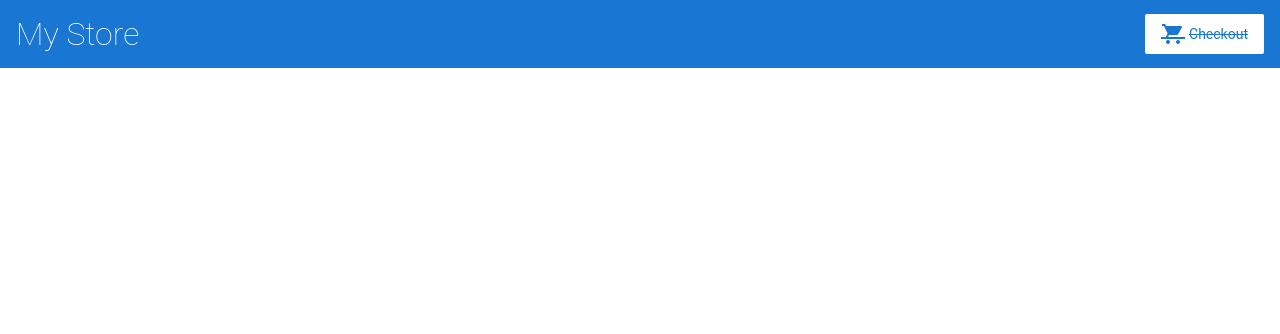
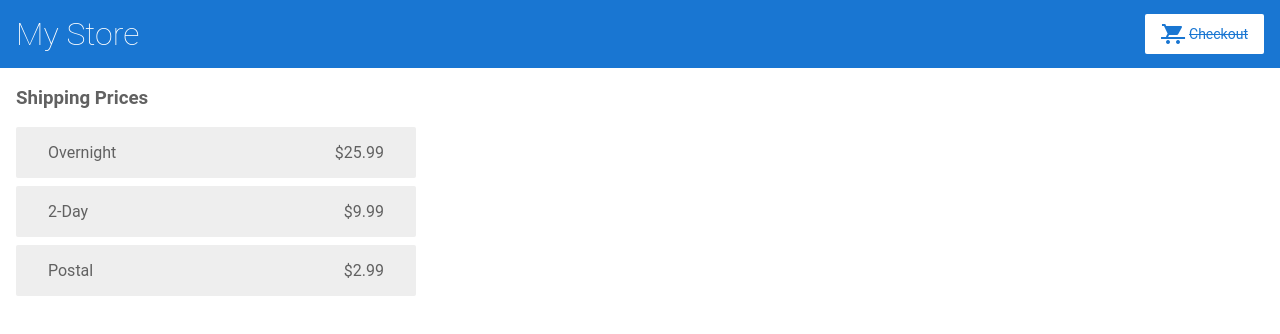
Before and after one commit to danelia1998/angular-tutorial-first, an Angular app in the folder my-app/: page /shipping in a window 1280 px wide. Before the commit this address led to /. Shown: the top 334 px of the page. Built offline with nearby package versions, Linux system fonts and the light colour scheme.

Commit message:
feat(4-shipping-prices): Finish tutorial

```diff
--- a/my-app/src/app/cart.service.ts
+++ b/my-app/src/app/cart.service.ts
@@ -1,4 +1,6 @@
 import { Injectable } from '@angular/core';
+import { HttpClient } from '@angular/common/http';
+
 
 
 @Injectable({
@@ -7,7 +9,9 @@
 export class CartService {
     items = [];
 
-    constructor() {}
+    constructor(
+        private http: HttpClient
+    ) {}
 
     addToCart(product) {
         this.items.push(product);
@@ -22,4 +26,8 @@
 
         return this.items;
     }
+
+    getShippingPrices() {
+        return this.http.get('/assets/shipping.json');
+    }
 }
--- a/my-app/src/app/cart/cart.component.html
+++ b/my-app/src/app/cart/cart.component.html
@@ -1,4 +1,8 @@
 <h3>Cart</h3>
+
+<p>
+    <a routerLink="/shipping">Shipping Prices</a>
+</p>
 
 <div class="cart-item" *ngFor="let item of items">\
     <span>
@@ -7,4 +11,7 @@
     <span>
         {{ item.price | currency }}
     </span>
+    <!-- <button (click) = "addToCart(product)">
+        Buy
+    </button> -->
 </div>
--- /dev/null
+++ b/my-app/src/app/shipping/shipping.component.html
@@ -0,0 +1,6 @@
+<h3>Shipping Prices</h3>
+
+<div class="shipping-item" *ngFor= "let shipping of shippingCosts | async">
+    <span>{{shipping.type}}</span>
+    <span>{{shipping.price | currency}}</span>
+</div>
--- /dev/null
+++ b/my-app/src/app/shipping/shipping.component.ts
@@ -0,0 +1,21 @@
+import { Component, OnInit } from '@angular/core';
+import { CartService } from '../cart.service';
+
+@Component({
+  selector: 'app-shipping',
+  templateUrl: './shipping.component.html',
+  styleUrls: ['./shipping.component.scss']
+})
+export class ShippingComponent implements OnInit {
+  shippingCosts;
+
+  constructor(
+    private cartService: CartService
+  ) {
+    this.shippingCosts = this.cartService.getShippingPrices()
+   }
+
+  ngOnInit() {
+  }
+
+}
--- /dev/null
+++ b/my-app/src/assets/shipping.json
@@ -0,0 +1,14 @@
+[
+    {
+      "type": "Overnight",
+      "price": 25.99
+    },
+    {
+      "type": "2-Day",
+      "price": 9.99
+    },
+    {
+      "type": "Postal",
+      "price": 2.99
+    }
+  ]
```
Also changed, not shown: my-app/src/app/app.module.ts (+8 -2 lines), my-app/src/app/shipping/shipping.component.scss (added).
